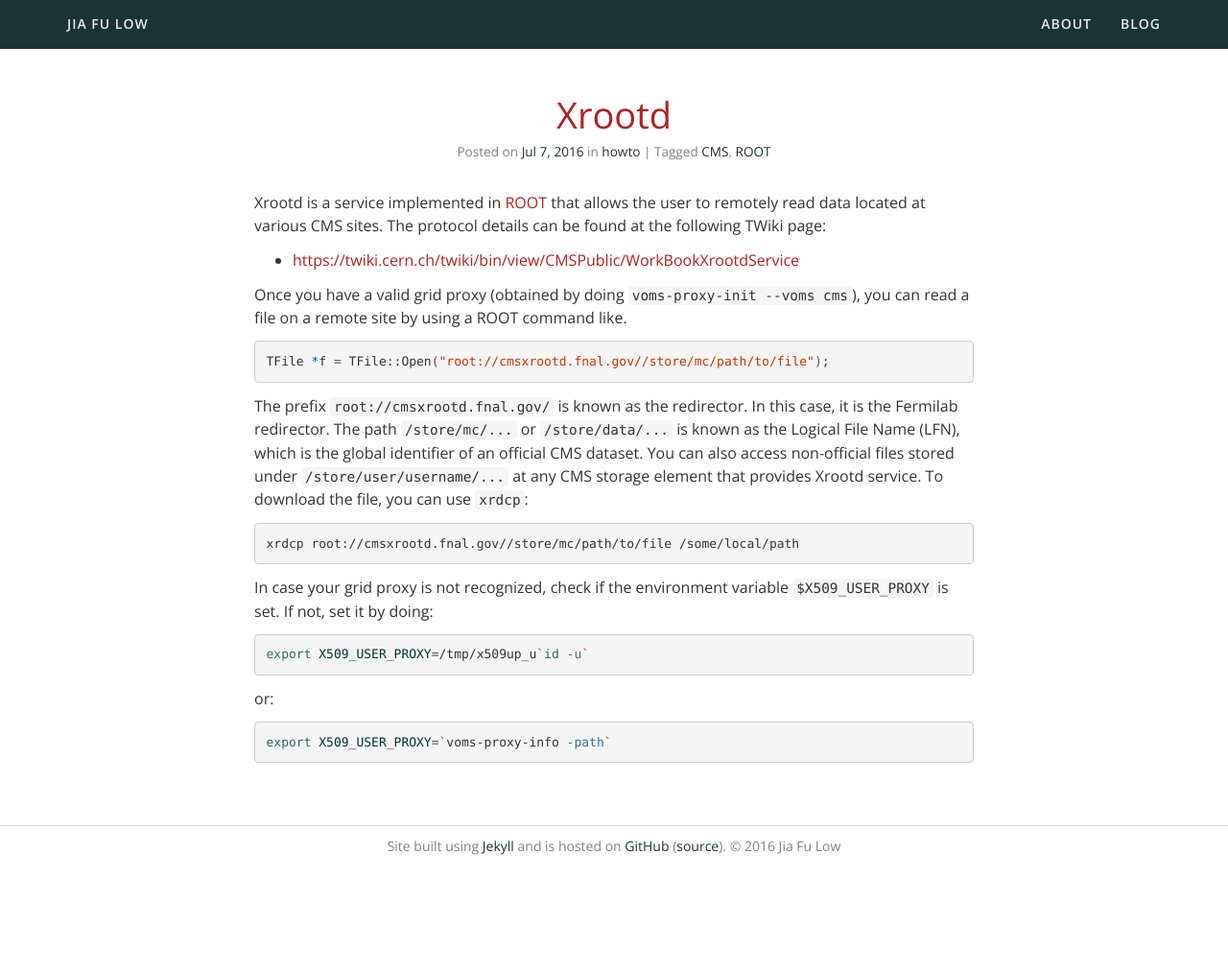
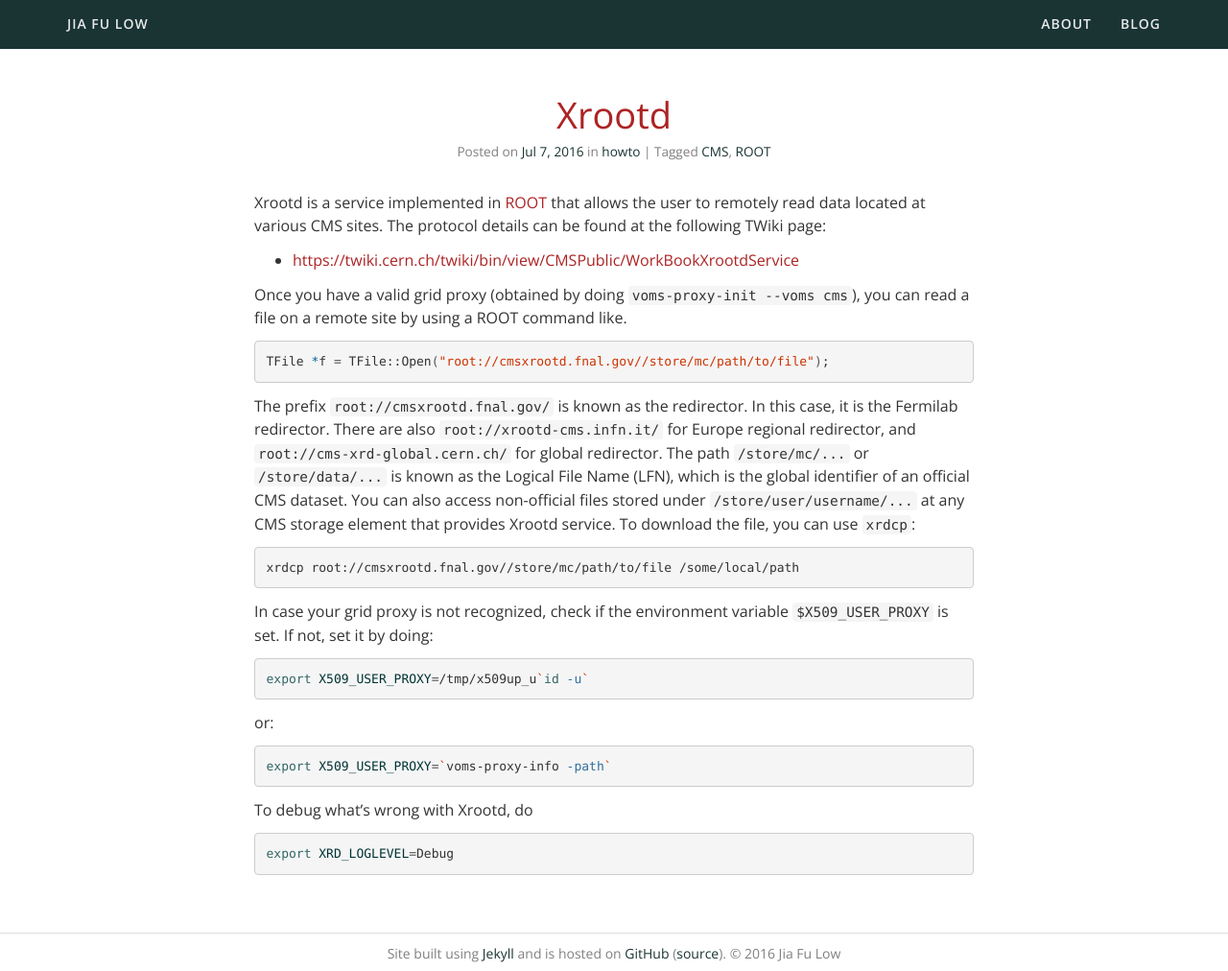
Before and after one commit to jiafulow/jiafulow.github.io, a Jekyll site: the page built from _posts/2016-07-07-root-xrootd.md, in a window 1280 px wide. Shown: the whole page at 96% size. Built offline with Jekyll 4.4.1, drawn with Linux system fonts in a browser that asks for light colours; a style sheet for code colours, icons or effects is not loaded; before the commit the page ends 900 px from its top, so only the background shows below that.

Commit message:
Update 2016-07-07-root-xrootd.md

````diff
--- a/_posts/2016-07-07-root-xrootd.md
+++ b/_posts/2016-07-07-root-xrootd.md
@@ -16,7 +16,7 @@ Once you have a valid grid proxy (obtained by doing `voms-proxy-init --voms cms`
 TFile *f = TFile::Open("root://cmsxrootd.fnal.gov//store/mc/path/to/file");
 ```
 
-The prefix `root://cmsxrootd.fnal.gov/` is known as the redirector. In this case, it is the Fermilab redirector.
+The prefix `root://cmsxrootd.fnal.gov/` is known as the redirector. In this case, it is the Fermilab redirector. There are also `root://xrootd-cms.infn.it/` for Europe regional redirector, and `root://cms-xrd-global.cern.ch/` for global redirector.
 The path `/store/mc/...` or `/store/data/...` is known as the Logical File Name (LFN), which is the global identifier of an official CMS dataset.
 You can also access non-official files stored under `/store/user/username/...` at any CMS storage element that provides Xrootd service.
 To download the file, you can use `xrdcp`:
@@ -36,3 +36,9 @@ or:
 ```sh
 export X509_USER_PROXY=`voms-proxy-info -path`
 ```
+
+To debug what's wrong with Xrootd, do
+
+```sh
+export XRD_LOGLEVEL=Debug
+```
````
